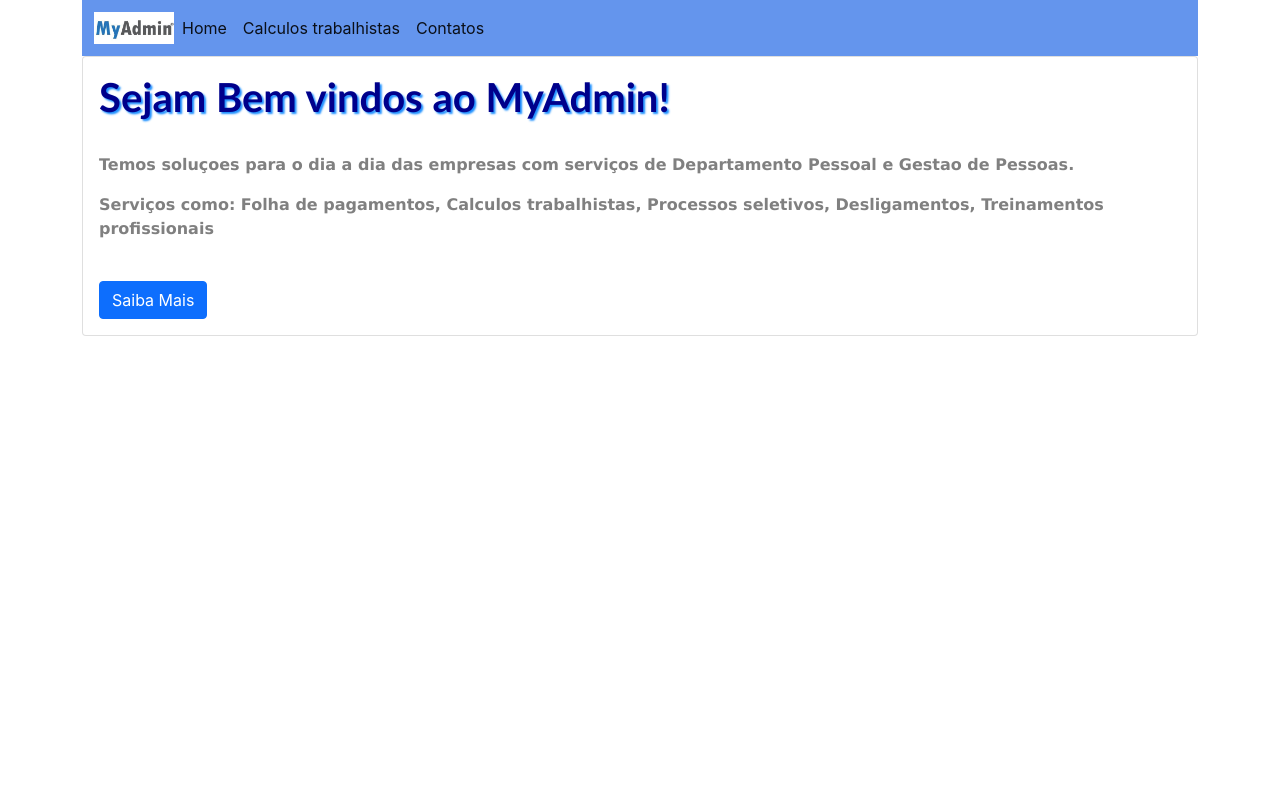
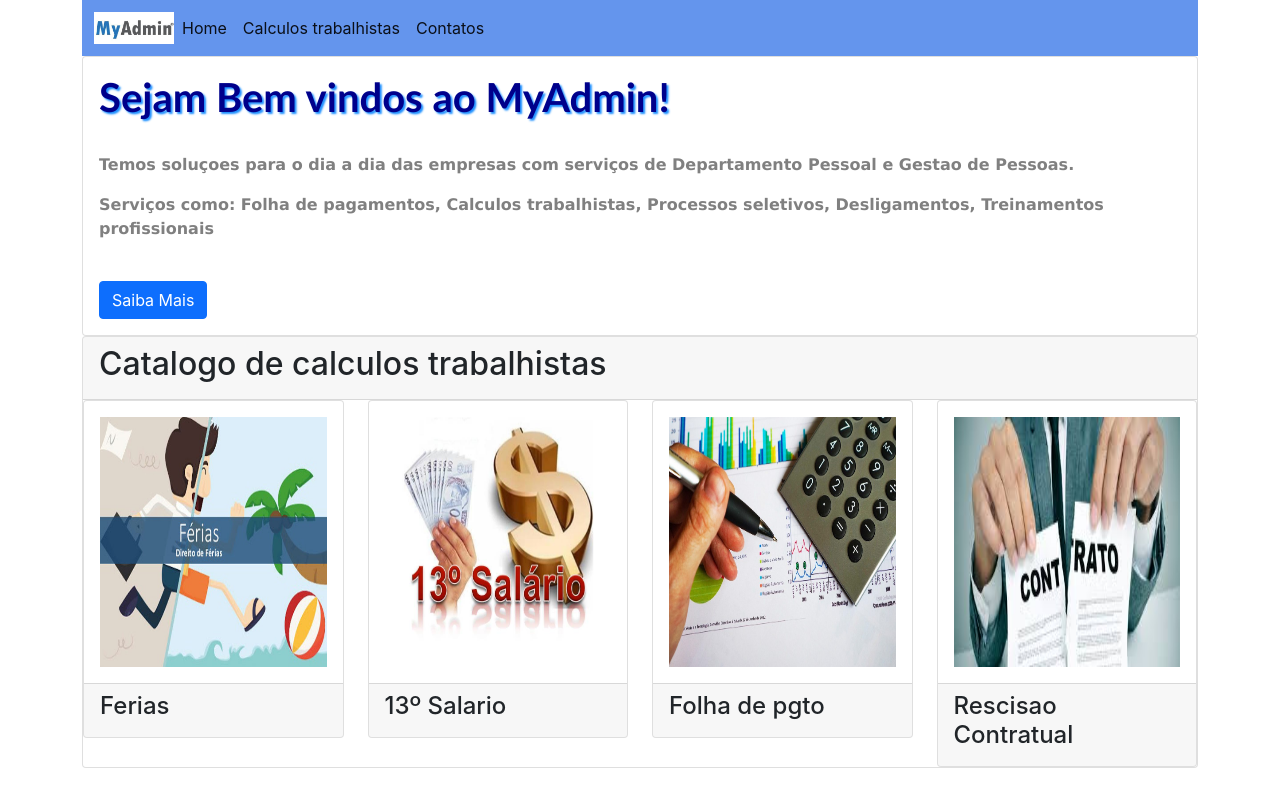
Before and after one commit to rodrigostack/Myadmin, a React (Create React App) app: page / in a window 1280 px wide. Built offline with nearby package versions, Linux system fonts and the light colour scheme.

Commit message:
sexta versao

```diff
--- a/src/App.js
+++ b/src/App.js
@@ -1,12 +1,14 @@
 import './App.css';
 import NavBar from './navbar/Navbar'
 import Home from './home/Home'
+import Catalogo from './calculos/Catalogo'
 
 function App() {
   return (
     <div className="container">
      <NavBar/>
      <Home/>
+     <Catalogo/>
     </div>
   );
 }
--- /dev/null
+++ b/src/calculos/Catalogo.css
@@ -0,0 +1,4 @@
+.fly{
+    width: 100%;
+    height: 250px;
+}
--- /dev/null
+++ b/src/calculos/Catalogo.jsx
@@ -0,0 +1,68 @@
+import React from 'react'
+import './Catalogo.css'
+import Ferias from '../imagens/ferias.jpg'
+import Decimoterceiro from '../imagens/13-salario.jpg'
+import Folha from '../imagens/folha.jpg'
+import Rescisao from '../imagens/rescicao.jpg'
+
+
+
+export default function(){
+    return(
+        <div>
+            <div className="card">
+                <div className="card-header">
+                    <h2>Catalogo de calculos trabalhistas</h2>
+                </div>
+            <div className="row">
+                <div className="col-md-3">
+                    <div className="card">
+                        <div className='card-body'>
+                            <img src={ Ferias }  className="fly"/>
+                        </div>
+                        <div className="card-footer">
+                            <h2 className="h4">Ferias</h2>
+                        </div>
+
+                    </div>
+                </div>
+                <div className="col-md-3">
+                    <div className="card">
+                        <div className='card-body'>
+                             <img src={ Decimoterceiro } className="fly"/>
+                        </div>
+                        <div className="card-footer">
+                            <h2 className="h4">13º Salario</h2>
+                        </div>
+
+                    </div>
+                </div>
+                <div className="col-md-3">
+                    <div className="card">
+                        <div className='card-body'>
+                            <img src={ Folha }  className="fly"/>
+                        </div>
+                        <div className="card-footer">
+                            <h2 className="h4">Folha de pgto</h2>
+                        </div>
+
+                    </div>
+                </div>
+                <div className="col-md-3">
+                    <div className="card">
+                        <div className='card-body'>
+                            <img src={ Rescisao }  className="fly"/>
+                        </div>
+                        <div className="card-footer">
+                            <h2 className="h4">Rescisao Contratual</h2>
+                        </div>
+
+                    </div>
+                </div>
+
+            </div>
+            </div>
+
+        </div>
+    )
+}
```
